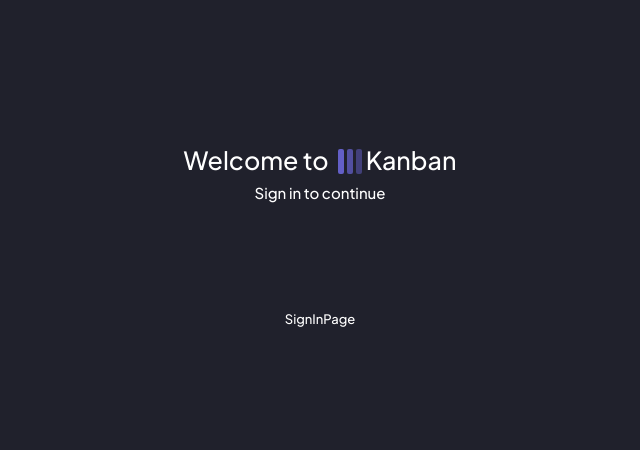
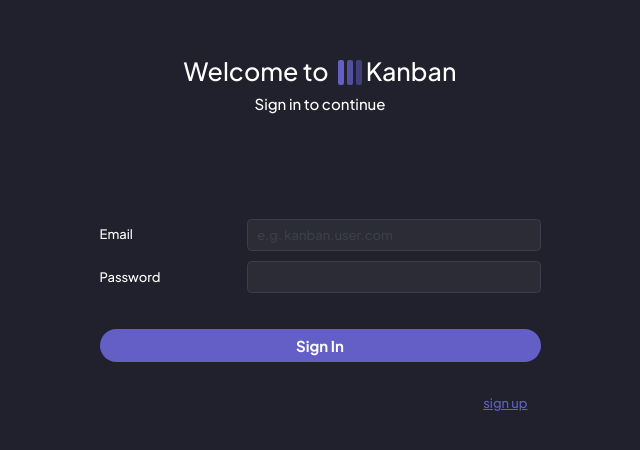
Before and after one commit to Moorroww/fullstack-task-app, a Next.js app: page /sign-in in a window 1280 px wide. Shown: the part 160-610 px from the top of the page, without its empty margins (320-960 px from the left). Built offline with nearby package versions, Linux system fonts and the light colour scheme.

Commit message:
add sign-in page styling and functionality

```diff
--- a/actions/actions.redirect.ts
+++ b/actions/actions.redirect.ts
@@ -4,3 +4,11 @@ import { redirect } from "next/navigation";
 export const redirectSignIn = () => {
   redirect("/sign-in");
 };
+
+export const redirectSignUp = () => {
+  redirect("/sign-up");
+};
+
+export const redirectHome = () => {
+  redirect("/");
+};
--- a/actions/actions.signup.ts
+++ b/actions/actions.user.ts
@@ -1,13 +1,13 @@
 import { z } from "zod";
 import { Client, Account, ID } from "appwrite";
-import { redirectSignIn } from "@/actions/actions.redirect";
+import { redirectSignIn, redirectHome } from "@/actions/actions.redirect";
 import { toast } from "sonner";
 
 export const SignupSchema = z.object({
   email: z.string().email({ message: "Invalid email" }),
   password: z
     .string()
-    .min(6, { message: "Password must be at least 6 characters long" }),
+    .min(8, { message: "Password must be at least 8 characters long" }),
   name: z.string().optional(),
 });
 
@@ -58,3 +58,32 @@ export const createNewUser = async (
     },
   });
 };
+
+export const loginUser = async (email: string, password: string) => {
+  const client = new Client()
+    .setEndpoint(`${process.env.NEXT_PUBLIC_APP_LOCAL_ENDPOINT}`)
+    .setProject(`${process.env.NEXT_PUBLIC_APP_PROJECT_ID}`);
+
+  const account = new Account(client);
+
+  const promise = new Promise((resolve) => {
+    resolve(account.createEmailPasswordSession(email, password));
+  });
+
+  toast.promise(promise, {
+    loading: "Logging in...",
+    success: (data) => {
+      setTimeout(() => {
+        redirectHome();
+      }, 4000);
+      return `Logged in successfully! Redirecting to your boards in 3 seconds...`;
+    },
+    error: (data) => {
+      return `${
+        data.code === 0
+          ? "Failed to connect to the website. Check your internet connection. The service may be offline."
+          : data.message
+      }`;
+    },
+  });
+};
--- a/app/(auth)/sign-in/page.tsx
+++ b/app/(auth)/sign-in/page.tsx
@@ -1,7 +1,59 @@
 "use client";
 
+import { useState } from "react";
+import { redirectSignUp } from "@/actions/actions.redirect";
+import { validateSignup, loginUser } from "@/actions/actions.user";
+
+import FormInputField from "@/components/FormInputField";
+import { Button } from "@/components/ui/button";
+
 const SignInPage = () => {
-  return <div>SignInPage</div>;
+  const [email, setEmail] = useState("");
+  const [password, setPassword] = useState("");
+
+  const handleFormValidation = async (e: React.FormEvent<HTMLFormElement>) => {
+    e.preventDefault();
+    const res = await validateSignup(email, password, "");
+
+    if (res == 1) {
+      loginUser(email, password);
+    }
+  };
+
+  return (
+    <div className="flex flex-col gap-8 w-full max-w-[480px] px-6">
+      <form
+        onSubmit={(e) => handleFormValidation(e)}
+        className="flex flex-col gap-3"
+      >
+        <FormInputField
+          fieldName="Email"
+          type="text"
+          placeholder="e.g. kanban.user.com"
+          method={setEmail}
+        />
+        <FormInputField
+          fieldName="Password"
+          type="password"
+          method={setPassword}
+        />
+
+        <Button className="mt-8" type="submit">
+          Sign In
+        </Button>
+      </form>
+
+      <Button
+        variant="link"
+        className="text-right text-kbPurpleMain cursor-pointer self-end"
+        onClick={() => {
+          redirectSignUp();
+        }}
+      >
+        sign up
+      </Button>
+    </div>
+  );
 };
 
 export default SignInPage;
--- a/app/(auth)/sign-up/page.tsx
+++ b/app/(auth)/sign-up/page.tsx
@@ -1,11 +1,11 @@
 "use client";
 
 import { useState } from "react";
-import { createNewUser, validateSignup } from "@/actions/actions.signup";
+import { createNewUser, validateSignup } from "@/actions/actions.user";
 import { redirectSignIn } from "@/actions/actions.redirect";
 
+import { Button } from "@/components/ui/button";
 import FormInputField from "@/components/FormInputField";
-import { Button } from "@/components/ui/button";
 
 const SignUpPage = () => {
   const [email, setEmail] = useState<string>("");
@@ -56,7 +56,7 @@ const SignUpPage = () => {
           redirectSignIn();
         }}
       >
-        log in
+        sign in
       </Button>
     </div>
   );
```
